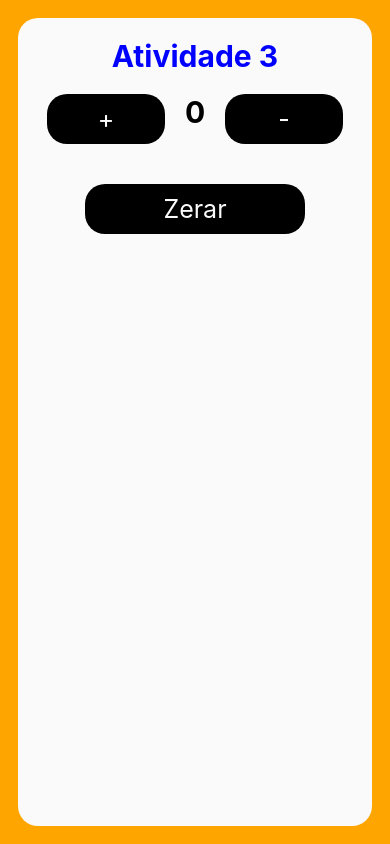
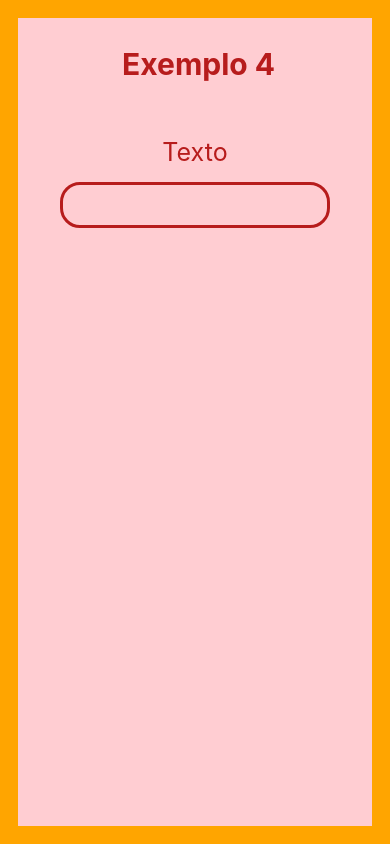
Before and after one commit to Mateus-Rodrigues/aula_pam, a React Native app: screen / in a window 390 px wide. Built offline with nearby package versions, Linux system fonts and the light colour scheme.

Commit message:
aula dia 27-03
correção da atividade contador

e introdução a textinput

```diff
--- a/App.js
+++ b/App.js
@@ -5,12 +5,12 @@
 //import Mensagem from './src/ex_2';
 //import Atividade1 from './src/atv_1';
 
-import Atividade_3 from './src/atv_3';
+import Exemplo4 from './src/ex_4';
 
 export default function App() {
   return (
     <View style={styles.container}>
-      <Atividade_3 />
+      <Exemplo4 />
       <StatusBar style="auto" />
     </View>
   );
--- a/src/atv_3/index.js
+++ b/src/atv_3/index.js
@@ -21,7 +21,7 @@
    }
 
 function Zerar (){
-    setContador (contador - contador);
+    setContador (0);
    }
 
     return(
@@ -30,13 +30,13 @@
 
 
 
-            <View style = {styles.counter}>
+            <View style = {styles.containerLadoLado}>
 
-                <TouchableOpacity style={styles.botao} onPress={() => incrementar()}>
+                <TouchableOpacity style={[styles.botao, styles.botaoContainer ]} onPress={() => incrementar()}>
                 <Text style={styles.txtBotao}>+</Text>
                  </TouchableOpacity>
                  <Text style = {styles.contador}>{contador}</Text>
-                <TouchableOpacity style={styles.botao} onPress={() => decrementar()}>
+                <TouchableOpacity style={[styles.botao, styles.botaoContainer]} onPress={() => decrementar()}>
                 <Text style={styles.txtBotao}>-</Text>
                 </TouchableOpacity>
             </View>
--- a/src/atv_3/styles.js
+++ b/src/atv_3/styles.js
@@ -15,7 +15,7 @@
         color: 'blue',
     },
     botao: {
-        width: '70%',
+        width: '80%',
         padding: 10,
         margin: 20,
         backgroundColor: '#000',
@@ -39,6 +39,23 @@
         flexDirection: 'row',
         justifyContent:'center'
 
+    },
+
+    containerLadoLado: {
+        //borderWidth: 3,
+        width: '100%',
+        //height: 200,
+        marginTop: 20,
+        display: 'flex',
+        flexDirection: 'row',
+        justifyContent:'space-between'
+
+    },
+
+    botaoContainer: {
+        width: '25%',
+        marginHorizontal: 0,
+
     }
 });
 
--- /dev/null
+++ b/src/ex_4/index.js
@@ -0,0 +1,14 @@
+import { View, Text, TextInput} from 'react-native';
+
+import styles from './styles';
+export default function Exemplo4 (){
+    return(
+        <View style={styles.container}>
+            <Text style={styles.titulo}> Exemplo 4</Text>
+
+            <Text style={styles.texto}>Texto</Text>
+
+            <TextInput style={styles.input} />
+        </View>
+    );
+}
--- /dev/null
+++ b/src/ex_4/styles.js
@@ -0,0 +1,37 @@
+import { StyleSheet } from 'react-native';
+
+const styles = StyleSheet.create({
+    container: {
+        width: '100%',
+        height: '100%',
+        alignItems: 'center',
+        backgroundColor: '#ffcdd2',
+        padding: 8,
+    },
+    titulo: {
+        fontSize: 30,
+        fontWeight: 'bold',
+        color: '#b71c1c',
+        margin: 20,
+        marginBottom: 40,
+    },
+
+    texto: {
+        fontSize: 25,
+        marginVertical: 10,
+        padding: 5,
+        color: '#b71c1c',
+    },
+
+    input: {
+        fontSize: 25,
+        width: '80%',
+        textAlign: 'center',
+        borderWidth: 3,
+        borderColor: '#b71c1c',
+        borderRadius: 20,
+        padding: 5,
+    },
+});
+
+export default styles;
```
